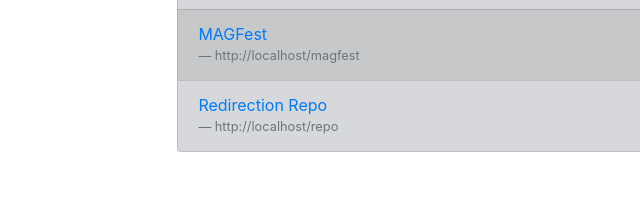
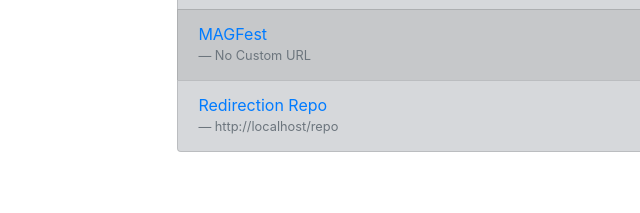
Before and after one commit to daredoes/redirection, a Gatsby site: page / in a window 1280 px wide. Shown: the part 411-624 px from the top of the page, 0-640 px from the left. Built offline with nearby package versions, Linux system fonts and the light colour scheme; Gatsby itself is replaced by a stand-in of ours.

Commit message:
hide custom links for disabled bookmarks

```diff
--- a/src/components/item.js
+++ b/src/components/item.js
@@ -6,15 +6,15 @@ import Badge from "react-bootstrap/Badge"
 
 const Item = ({ data, variant, origin }) => {
   let tags = data.tags || [];
-  const { title, path, url } = data;
-  const link = path ? `.${path}` : url;
+  const { title, path, url, enabled } = data;
+  const link = enabled && path ? `.${path}` : url;
   return (
     <ListGroupItem variant={variant} action target="blank" href={link} className="d-flex flex-column">
       <span className="text-primary">{title}</span>
       <div className="d-flex justify-content-between flex-wrap">
         <span className="blockquote-footer text-break">
 
-        {path ? `${origin}${path}` : "No Custom URL"}
+        {enabled && path ? `${origin}${path}` : "No Custom URL"}
         </span>
         <div className="d-flex justify-content-between align-items-center flex-wrap align-self-end">
           {tags.map((tag, i) => <Badge key={i} pill variant="light" className="mr-1 mt-1">{tag}</Badge>)}
@@ -29,7 +29,8 @@ Item.propTypes = {
     title: PropTypes.string,
     path: PropTypes.string,
     url: PropTypes.string,
-    tags: PropTypes.string
+    tags: PropTypes.string,
+    enabled: PropTypes.boolean
   }).isRequired,
   variant: PropTypes.string,
   origin: PropTypes.string,
```
